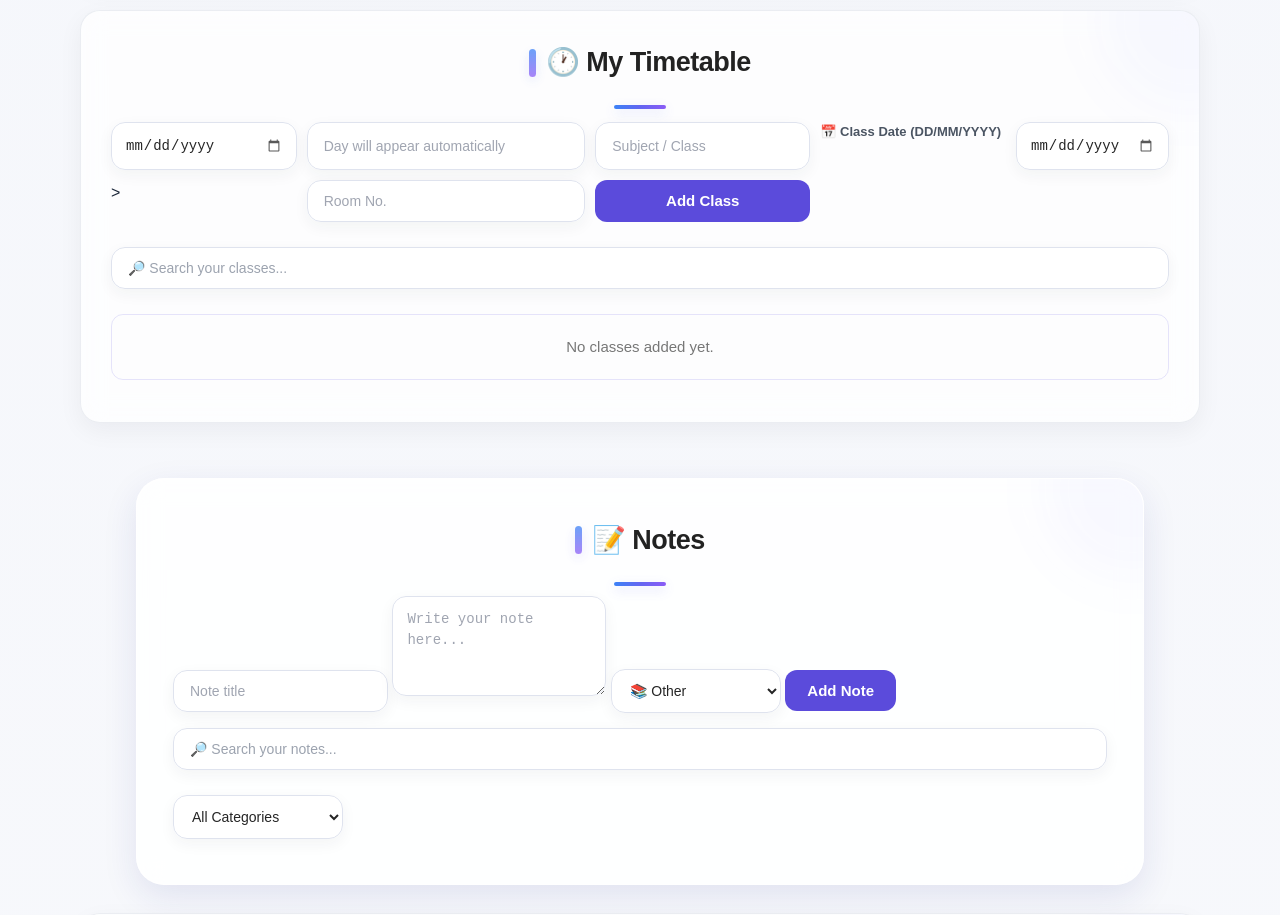
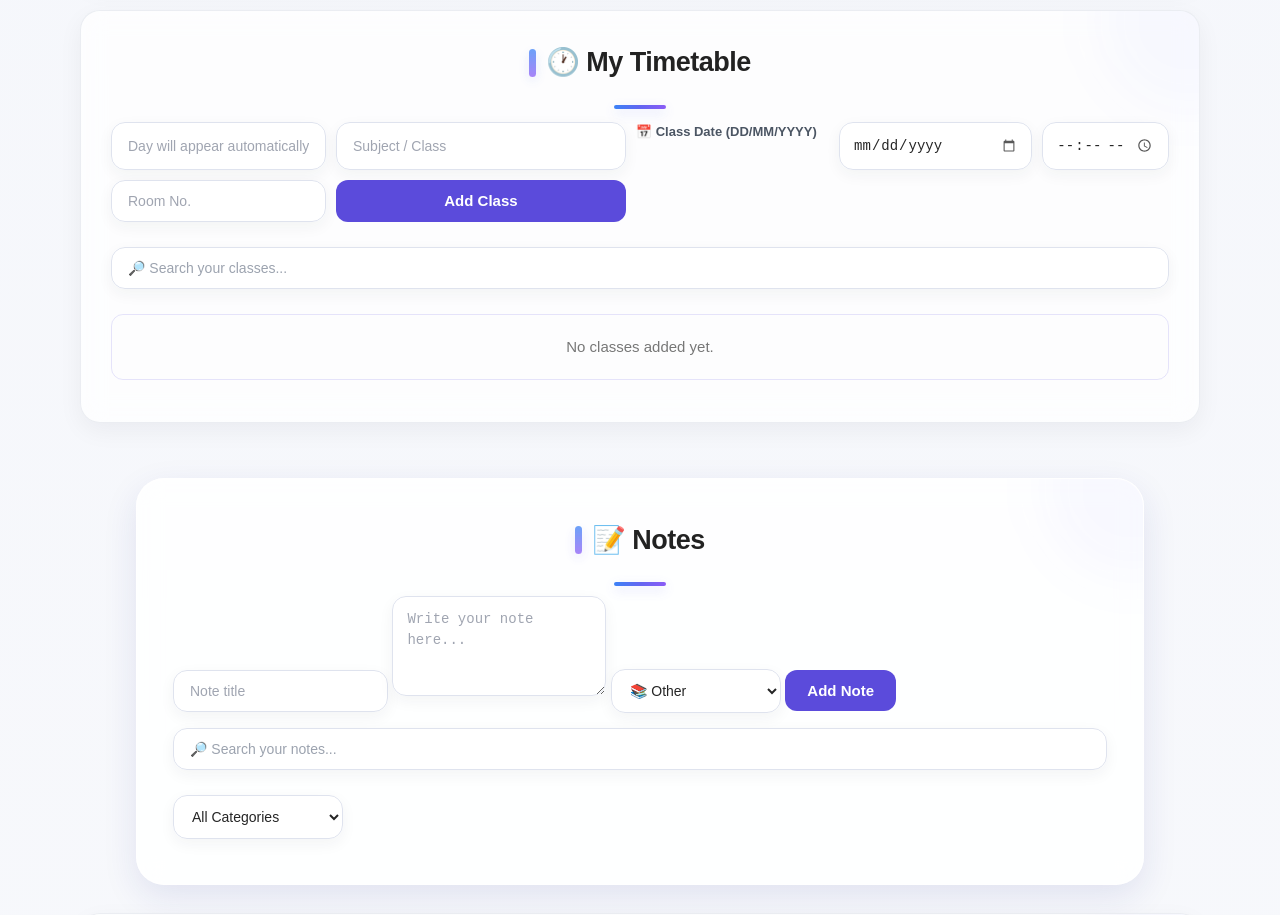
Before and after one commit to Campusmate-vishesh/CampusMate, a plain HTML site: page index.html in a window 1280 px wide. Shown: the part 3820-4735 px from the top of the page. Drawn offline with Linux system fonts and the light colour scheme.

Commit message:
Add files via upload

```diff
--- a/index.html
+++ b/index.html
@@ -288,11 +288,6 @@
 
     <div class="timetable-input">
 
-        <input
-            type="date"
-            id="dateInput"
-            onchange="updateDay()"
-        >
 
         <input
             type="text"
@@ -314,6 +309,10 @@
     id="dateInput"
     onchange="updateDay()"
 >
+
+<input
+    type="time"
+    id="timeInput"
 >
 
 <input
```
Lines whose indentation alone changed are shown as unchanged.
